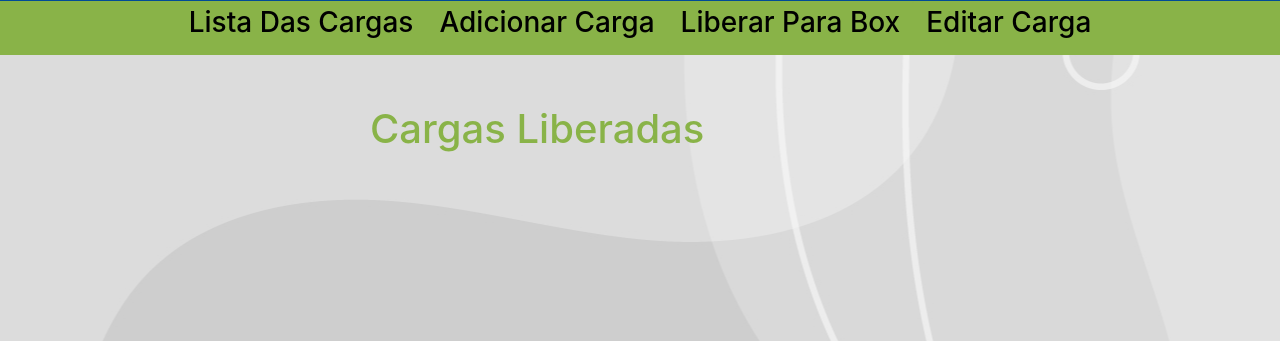
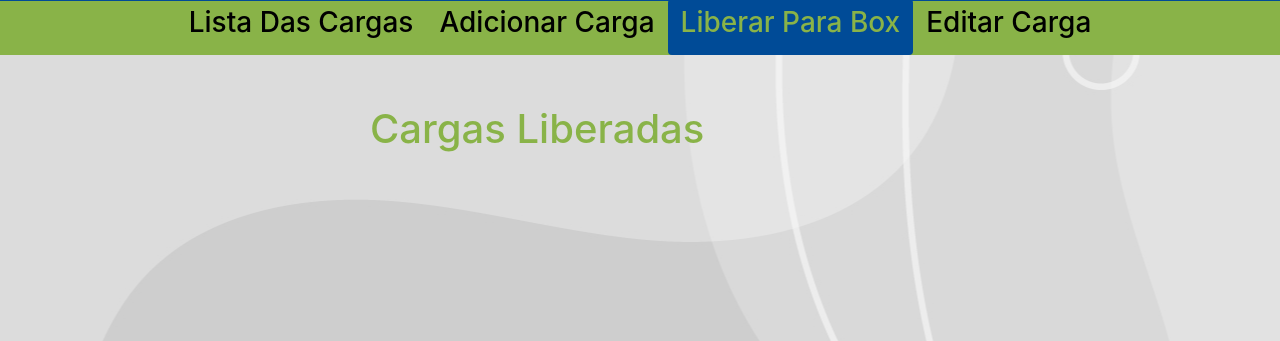
Before and after one commit to fabio21777/labes-fribel_alimentos, a Django app: page /liberar in a window 1280 px wide. Shown: the part 81-422 px from the top of the page. Run offline with Django 3.2, Linux system fonts and the light colour scheme; data comes from the database, SQL or seed files in the repository; some libraries are stand-ins or nearby versions.

Commit message:
adicionando melhorias ao estilo e html
adicionando melhorias ao estilo e html

```diff
--- a/carga_descarga/core/static/js/scripts.js
+++ b/carga_descarga/core/static/js/scripts.js
@@ -4,6 +4,26 @@ $(document).ready(function(){
     var btnSearch = $('#btnSearch');
     var campoBusca = $('#campoBusca');
     var baseUrl = window.location.href;
+    bt_add_carga=document.getElementById("bt_add_carga")
+    h3_add_carga=document.getElementById("h3_add_carga")
+    bt_liberar=document.getElementById("bt_liberar")
+    h3_liberar=document.getElementById("h3_liberar")
+    bt_list_carga=document.getElementById("bt_list_carga")
+    h3_list_carga=document.getElementById("h3_list_carga")
+    value_list_carga=document.getElementById("bt_list_carga").value
+    path=window.location.pathname
+    if (path=='/acompanhamento/adicionarCarga/'){
+        h3_add_carga.style.color="#89b348"
+        bt_add_carga.style.backgroundColor ="#004b97"
+    }
+    if (path=='/liberar'){
+        h3_liberar.style.color="#89b348"
+        bt_liberar.style.backgroundColor ="#004b97"
+    }
+    if (value_list_carga == "acomp"){
+        bt_list_carga.style.backgroundColor ="#004b97"
+        h3_list_carga.style.color="#89b348"
+    }
     /*var listaFilter = document.getElementById("filter");
     var listaOrdenador = document.getElementById("ordenador");*/
 
--- a/carga_descarga/core/templates/base.html
+++ b/carga_descarga/core/templates/base.html
@@ -37,15 +37,13 @@
             </nav>
         </div>
     </div>
-    </div>
     <div class="conteiner justify-content-center row basefri">
-        <a href="\acompanhamento/admin-fribel"><button class="btn btnbase"><h3 class="base">Lista Das Cargas</h3></button></a><!--temporario-->
-        <a href="\acompanhamento/adicionarCarga/"><button class="btn btnbase"><h3 class="base">Adicionar Carga</h3></button></a>
-        <a href="\liberar"><button class="btn btnbase"><h3 class="base">Liberar Para Box</h3></button></a>
+        <a href="\acompanhamento/admin-fribel"><button class="btn btnbase" id="bt_list_carga" value="{{acomp}}"><h3 class="base" id="h3_list_carga">Lista Das Cargas</h3></button></a><!--temporario-->
+        <a href="\acompanhamento/adicionarCarga/"><button class="btn btnbase" id="bt_add_carga"><h3 class="base" id="h3_add_carga">Adicionar Carga</h3></button></a>
+        <a href="\liberar"><button class="btn btnbase" id="bt_liberar"><h3 id="h3_liberar" class="base" >Liberar Para Box</h3></button></a>
         <a href="#"><button class="btn btnbase"><h3 class="base">Editar Carga</h3></button></a>
     </div>
     <div class="padding"></div>
-
     {% block content %}
     {% endblock %}
 
--- a/carga_descarga/core/views.py
+++ b/carga_descarga/core/views.py
@@ -11,6 +11,7 @@ from django.urls import reverse
 
 def acomp(request, usuario):
     print(usuario)
+    acomp='acomp'
     search = request.GET.get('search')
     usuario = User.objects.get(username = usuario)
     tipo_user = Tipo_user.objects.get(user_tipo = int(usuario.id))
@@ -26,7 +27,7 @@ def acomp(request, usuario):
     else:
         cargas = Carga.objects.all().order_by('-created_at')
 
-    return render(request,'core/acomp.html', {'usuario': usuario, 'cargas': cargas, 'tamanho': len(cargas), 'tipo_user':tipo_user})
+    return render(request,'core/acomp.html', {'usuario': usuario,'acomp':acomp, 'cargas': cargas, 'tamanho': len(cargas), 'tipo_user':tipo_user})
 
 def addCarga(request):
     return render(request,'core/adicionar_carga.html')
```
